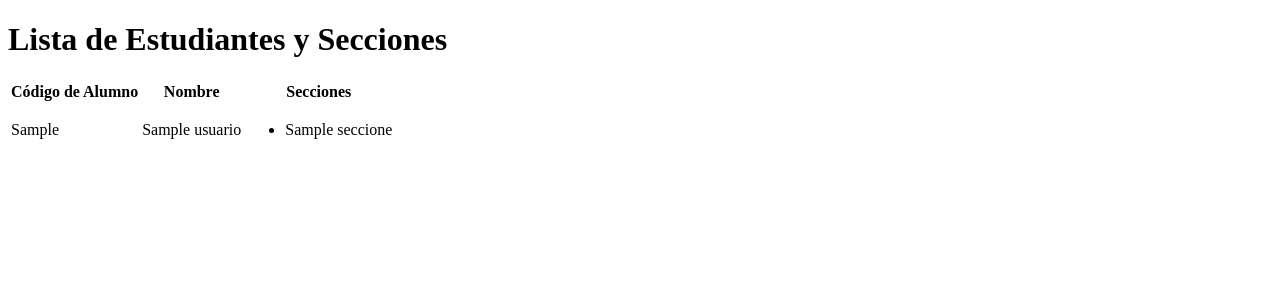
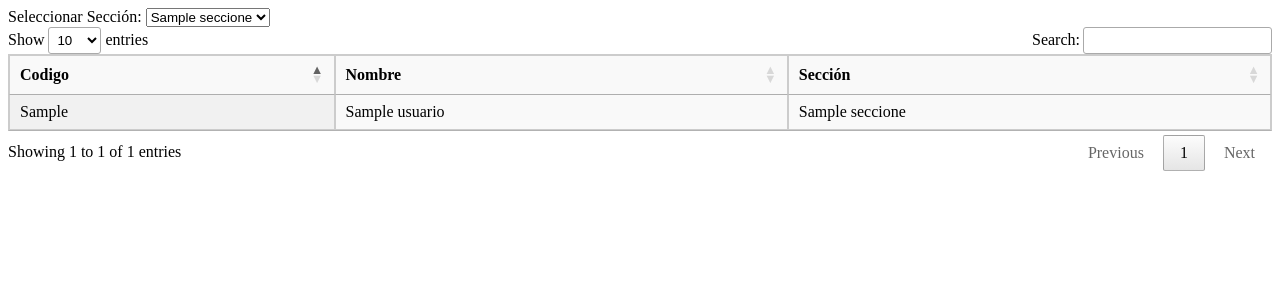
Before and after one commit to ricardCortez/Proyecto_Tesis, a Flask app: page /reporte in a window 1280 px wide. Shown: the top 300 px of the page. Run offline with Flask 3, Linux system fonts and the light colour scheme; tables that the repository leaves empty hold one stand-in row (values such as "Sample post"); some libraries are stand-ins or nearby versions.

Commit message:
mejoras en visualizacion de asignacion de estudiantes a sus secciones, 30 estudiantes por seccion.

```diff
--- a/routes.py
+++ b/routes.py
@@ -6,6 +6,7 @@ import os
 import imutils
 import cv2
 import csv
+import json
 import pandas as pd
 import pdfcrowd
 from pandas import isna
@@ -812,20 +813,20 @@ def obtener_secciones_noasignadas():
 @routes_blueprint.route('/asignar_estudiante', methods=['POST'])
 def asignar_estudiante():
     estudiante_id = request.form.get('estudiante_id')
-    seccion_id = request.form.get('seccion_id')
+    seccion_id_list = json.loads(request.form.get('seccion_id'))
 
-    # Verifica el número de estudiantes actualmente asignados a la sección
-    numero_de_estudiantes = db.session.query(estudiante_seccion).filter_by(seccion_id=seccion_id).count()
+    for seccion_id in seccion_id_list:
+        # Verificación de la cantidad máxima de estudiantes en una sección
+        asignaciones_existentes = db.session.query(estudiante_seccion).filter_by(seccion_id=seccion_id).count()
+        if asignaciones_existentes >= 30:
+            return jsonify({"message": f"La sección {seccion_id} ya tiene el máximo de estudiantes permitidos (30).", "status": "error"})
 
-    if numero_de_estudiantes < 30:
-        # Si hay menos de 30 estudiantes en la sección, procede con la asignación
         asignacion = estudiante_seccion.insert().values(estudiante_id=estudiante_id, seccion_id=seccion_id)
         db.session.execute(asignacion)
-        db.session.commit()
-        return jsonify({"message": "Estudiante asignado correctamente."})
-    else:
-        # Si ya hay 30 o más estudiantes en la sección, rechaza la asignación
-        return jsonify({"message": "La sección ya tiene 30 estudiantes, no se puede asignar más estudiantes."}), 400
+
+    db.session.commit()
+
+    return jsonify({"message": "Estudiante asignado correctamente.", "status": "success"})
 
 
 @routes_blueprint.route('/obtener_usuarios', methods=['GET'])
@@ -1023,6 +1024,21 @@ def get_students_sections():
             'secciones': secciones
         }
         estudiantes_data.append(estudiante_data)
+
+    return jsonify(estudiantes_data)
+@routes_blueprint.route('/get_sections', methods=['GET'])
+def get_sections():
+    secciones = Secciones.query.all()
+    secciones_data = [{'id': seccion.id, 'nombre_seccion': seccion.nombre_seccion} for seccion in secciones]
+    return jsonify(secciones_data)
+@routes_blueprint.route('/get_students_for_section/<int:seccionId>', methods=['GET'])
+def get_students_for_section(seccionId):
+    seccion = Secciones.query.get(seccionId)
+    if not seccion:
+        return jsonify({'message': 'Sección no encontrada'}), 404
+
+    estudiantes = seccion.estudiantes
+    estudiantes_data = [{'codigo_alumno': estudiante.codigo_alumno, 'nombre': estudiante.nombre} for estudiante in estudiantes]
 
     return jsonify(estudiantes_data)
 
--- /dev/null
+++ b/static/css/style_asignar_secciones.css
@@ -0,0 +1,71 @@
+
+#campo-dinamico body {
+    font-family: 'Roboto', sans-serif;
+    background-color: #f0f2f5;
+    color: #333;
+}
+
+.container {
+    margin: 0 auto;
+    padding: 20px;
+    background-color: black;
+    border-radius: 8px;
+    box-shadow: 0 0 10px rgba(0, 0, 0, 0.1);
+    max-width: 1200px;
+}
+
+h1 {
+    color: #2c3e50;
+    text-align: center;
+    margin-bottom: 20px;
+}
+
+table {
+    width: 100%;
+    border-collapse: collapse;
+    margin-bottom: 20px;
+}
+
+table, th, td {
+    border: 1px solid #ccc;
+    color: black;
+}
+
+th, td {
+    padding: 8px;
+    text-align: left;
+}
+
+th {
+    background-color: #f9f9f9;
+}
+
+tr:nth-child(even) {
+    background-color: #f9f9f9;
+}
+
+tr:hover {
+    background-color: #e0f7fa;
+}
+
+button {
+    padding: 10px 20px;
+    border: none;
+    border-radius: 5px;
+    background-color: #3498db;
+    color: #fff;
+    cursor: pointer;
+    font-size: 16px;
+}
+
+button:hover {
+    background-color: #2980b9;
+}
+
+.search-input {
+    padding: 10px;
+    border-radius: 5px;
+    border: 1px solid #ccc;
+    width: 100%;
+    margin-bottom: 20px;
+}
--- a/static/js/reporte.js
+++ b/static/js/reporte.js
@@ -1,33 +1,28 @@
+
 $(document).ready(function() {
-  // Obtener la lista de estudiantes y sus secciones mediante una petición AJAX
-  $.ajax({
-    url: '/get_students_sections',
-    type: 'GET',
-    dataType: 'json',
-    success: function(data) {
-      // Recorrer los datos obtenidos y construir la tabla
-      data.forEach(function(estudiante) {
-        var row = '<tr>' +
-          '<td>' + estudiante.codigo_alumno + '</td>' +
-          '<td>' + estudiante.nombre + '</td>';
+    // Inicializamos la tabla con DataTables
+    var tabla = $('#tabla-reporte').DataTable({
+        ajax: {
+            url: "/get_students_sections",
+            dataSrc: ""
+        },
+        columns: [
+            { data: "codigo_alumno"},
+            { data: "nombre" },
+            { data: "secciones" }
+        ]
+    });
 
-        if (estudiante.secciones.length > 0) {
-          var secciones = estudiante.secciones.map(function(seccion) {
-            return '<li>' + seccion + '</li>'; // Modificación aquí
-          }).join('');
+    // Cargar las secciones en el menú desplegable
+    $.get("/get_sections", function(secciones) {
+        secciones.forEach(function(seccion) {
+            $('#seccion-select').append(`<option value="${seccion.id}">${seccion.nombre_seccion}</option>`);
+        });
+    });
 
-          row += '<td><ul>' + secciones + '</ul></td>';
-        } else {
-          row += '<td>No secciones asignadas</td>';
-        }
-
-        row += '</tr>';
-
-        $('tbody').append(row);
-      });
-    },
-    error: function() {
-      console.log('Error al obtener la lista de estudiantes y secciones.');
-    }
-  });
+    // Evento para actualizar la tabla al cambiar la selección de sección
+    $('#seccion-select').on('change', function() {
+        var seccionId = $(this).val();
+        tabla.ajax.url(`/get_students_for_section/${seccionId}`).load();
+    });
 });
--- a/templates/panel_administrativo.html
+++ b/templates/panel_administrativo.html
@@ -2,6 +2,7 @@
 <html>
 <head>
   <title>Administrativo</title>
+  <script src="https://code.jquery.com/jquery-3.6.0.min.js"></script>
   <link rel="stylesheet" href="/static/css/styles_panel_administrativo.css">
   <link href="https://fonts.googleapis.com/css2?family=Roboto&display=swap" rel="stylesheet">
   <link href="https://cdn.jsdelivr.net/npm/sweetalert2@11.7.5/dist/sweetalert2.min.css" rel="stylesheet">
@@ -38,7 +39,6 @@
       </div>
     </div>
   </main>
-  <script src="https://code.jquery.com/jquery-3.6.0.min.js"></script>
   <script src="https://cdn.jsdelivr.net/npm/sweetalert2@11.7.5/dist/sweetalert2.all.min.js"></script>
   <script src="/static/js/panel_administrativo.js"></script>
 </body>
--- a/templates/reporte.html
+++ b/templates/reporte.html
@@ -1,40 +1,37 @@
+
 <!DOCTYPE html>
-<html>
+<html lang="es">
 <head>
-  <title>Lista de Estudiantes</title>
-  <link href="https://fonts.googleapis.com/css2?family=Roboto&display=swap" rel="stylesheet">
+    <!--<meta charset="UTF-8">
+    <meta name="viewport" content="width=device-width, initial-scale=1.0">-->
+    <title>Reporte de Alumnos por Sección</title>
+    <script src="https://code.jquery.com/jquery-3.6.0.min.js"></script>
+    <link href="https://cdn.datatables.net/1.11.5/css/jquery.dataTables.css" rel="stylesheet" type="text/css"/>
+    <script charset="utf8" src="https://cdn.datatables.net/1.11.5/js/jquery.dataTables.js" type="text/javascript"></script>
+    <link href="https://fonts.googleapis.com/css2?family=Roboto&amp;display=swap" rel="stylesheet"/>
+
 </head>
 <body>
-  <h1>Lista de Estudiantes y Secciones</h1>
-  <table>
+    <!-- Menú desplegable para seleccionar sección -->
+    <label for="seccion-select">Seleccionar Sección:</label>
+    <select id="seccion-select">
+        <!-- Las opciones se llenarán dinámicamente desde el archivo JS -->
+    </select>
+
+    <!-- Tabla para mostrar los alumnos por sección -->
+    <table id="tabla-reporte" class="display">
         <thead>
             <tr>
-        <th>Código de Alumno</th>
+                <th>Codigo</th>
                 <th>Nombre</th>
-        <th>Secciones</th>
+                <th>Sección</th>
             </tr>
         </thead>
         <tbody>
-      {% for estudiante in estudiantes %}
-        <tr>
-          <td>{{ estudiante.codigo_alumno }}</td>
-          <td>{{ estudiante.nombre }}</td>
-          <td>
-            {% if estudiante.secciones %}
-              <ul>
-                {% for seccion in estudiante.secciones %}
-                  <li>{{ seccion.nombre_seccion }}</li>
-                {% endfor %}
-              </ul>
-            {% else %}
-              <p>No secciones asignadas</p>
-            {% endif %}
-          </td>
-        </tr>
-      {% endfor %}
+            <!-- Las filas se llenarán dinámicamente desde el archivo JS -->
         </tbody>
     </table>
-  <script src="https://ajax.googleapis.com/ajax/libs/jquery/3.5.1/jquery.min.js"></script>
   <script src="static/js/reporte.js"></script>
+    <link rel="stylesheet" href="static/css/style_asignar_secciones.css">
 </body>
 </html>
```
Also changed, not shown: static/js/asignar_secciones_alumnos.js (+31 -13 lines), templates/asignar_secciones_alumnos.html (+7 -3 lines). Lines whose indentation alone changed are shown as unchanged.
